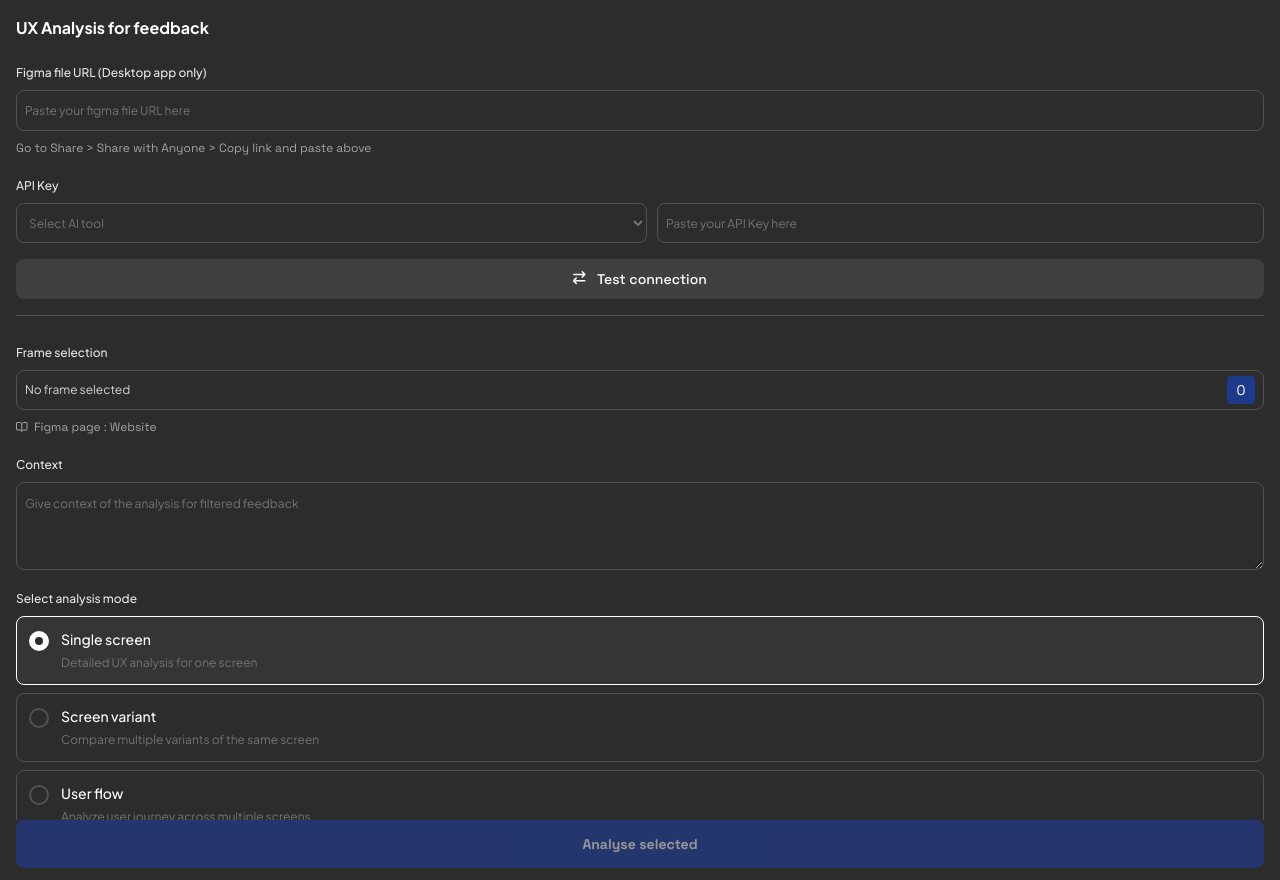
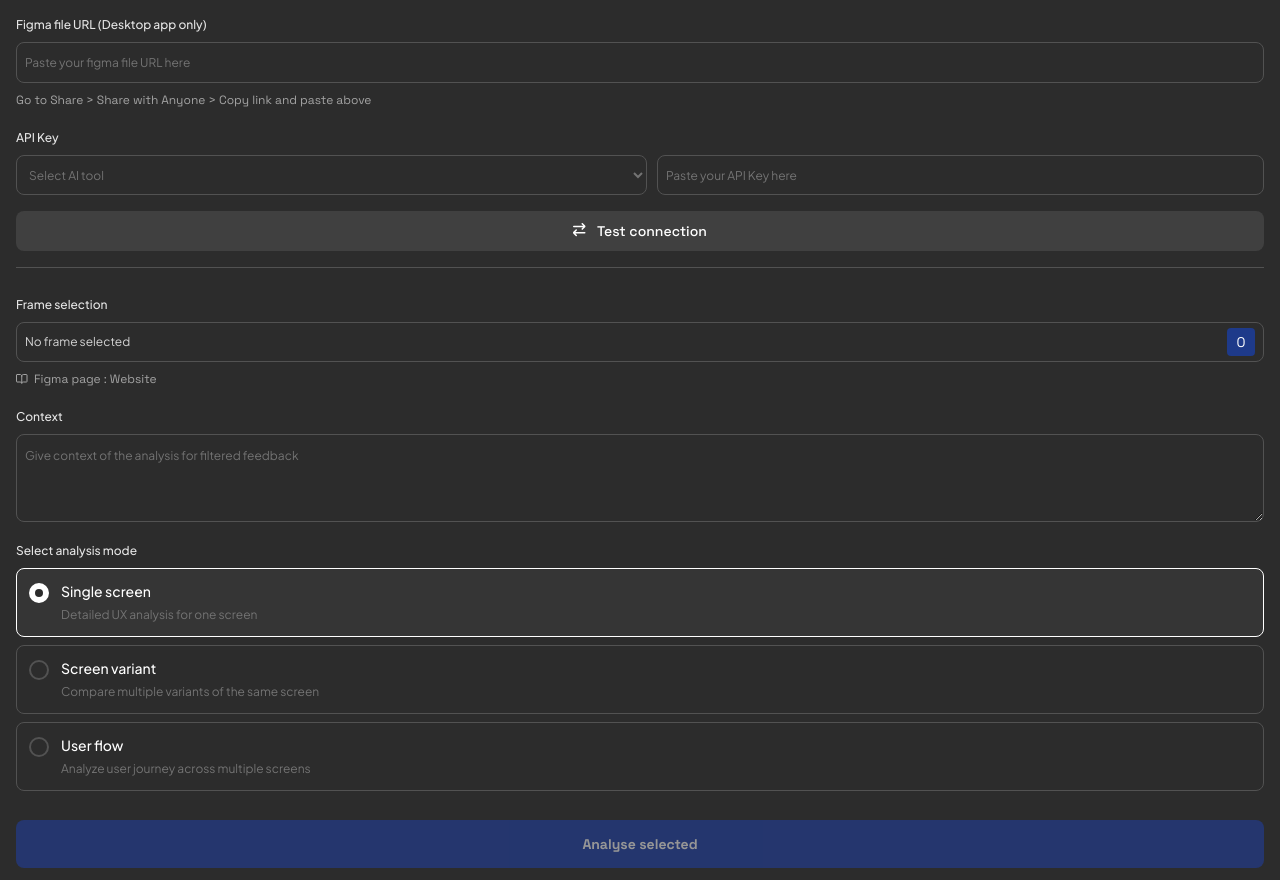
Before and after one commit to akshayborade09/figma-analysis, a website: page figma-plugin/ui.html in a window 1280 px wide. Drawn offline with Linux system fonts and the light colour scheme.

Commit message:
Update plugin name and remove header title
- Changed plugin name from 'UX Analysis Bot' to 'UX Analysis for feedback' in manifest.json
- Removed header title from UI for cleaner interface
- Removed unused header CSS styles

```diff
--- a/figma-plugin/ui.html
+++ b/figma-plugin/ui.html
@@ -32,24 +32,6 @@
       flex-direction: column;
       height: 100%;
       overflow: hidden;
-    }
-
-    /* Header */
-    .header {
-      margin-bottom: 24px;
-    }
-
-    .header h1 {
-      font-size: 16px;
-      font-weight: 700;
-      color: #ffffff;
-      margin: 0;
-    }
-
-    .subtitle {
-      font-size: 12px;
-      font-weight: 500;
-      color: #737373;
     }
 
     /* Main Content */
@@ -491,11 +473,6 @@
 </head>
 <body>
   <div class="container">
-    <!-- Header -->
-    <div class="header">
-      <h1>UX Analysis for feedback</h1>
-    </div>
-
     <!-- Main Content -->
     <div class="main-content">
       <!-- Figma File URL Section -->
```
Also changed, not shown: figma-plugin/manifest.json.
